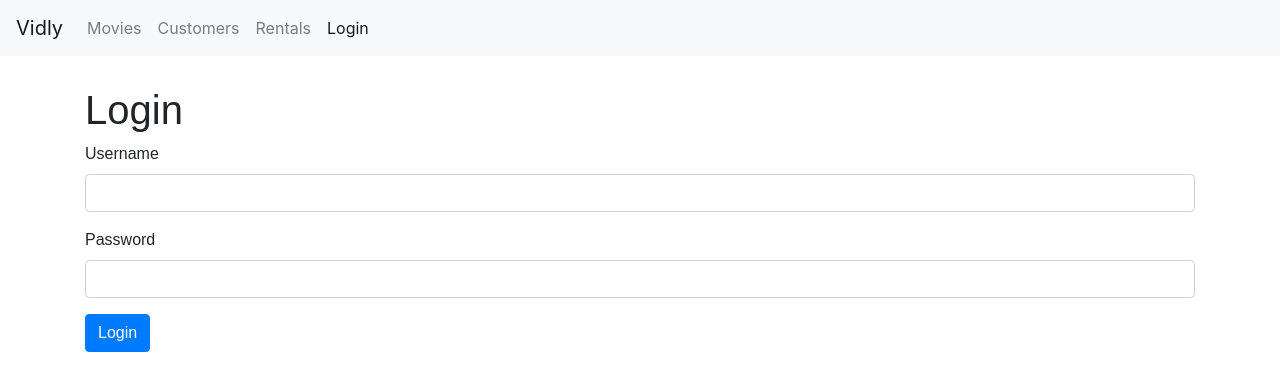
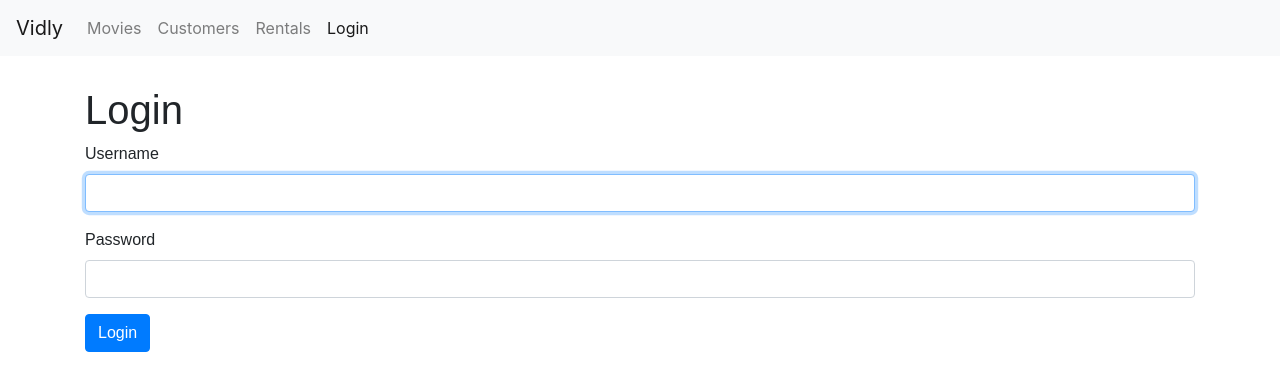
Before and after one commit to colehoux/reactjs_mosh_course, a React (Create React App) app: page /login in a window 1280 px wide. Shown: the top 390 px of the page. Built offline with nearby package versions, Linux system fonts and the light colour scheme.

Commit message:
Exemple for accessing DOM elements in React

```diff
--- a/src/components/loginForm.jsx
+++ b/src/components/loginForm.jsx
@@ -1,10 +1,17 @@
 import React, { Component } from "react";
 
 class LoginForm extends Component {
+    username = React.createRef(); //When we really need to access the DOM (see input id="username")
+
+    componentDidMount() {
+        this.username.current.focus();
+    }
+
     handleSubmit = (e) => {
         e.preventDefault();
 
         console.debug("Submitted");
+        const username = this.username.current.value;
         //Call the server, save changes, redirect
     };
     render() {
@@ -15,6 +22,7 @@ class LoginForm extends Component {
                     <div className="form-group">
                         <label htmlFor="username">Username</label>
                         <input
+                            ref={this.username}
                             id="username"
                             type="text"
                             className="form-control"
```
